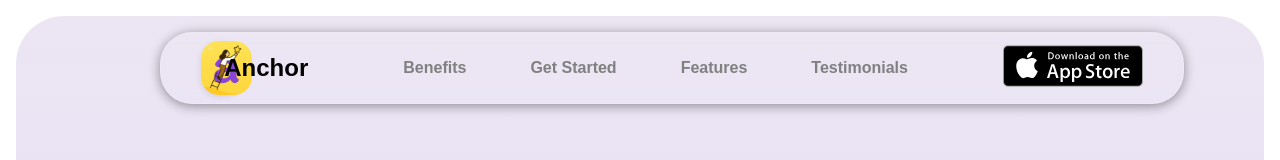
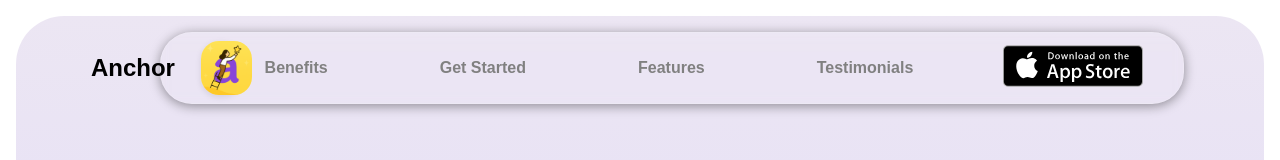
Before and after one commit to HemaDeekshitha/Anchor, a Next.js app in the folder web-frontend/anchor-web/: page / in a window 1280 px wide. Shown: the top 160 px of the page. Built offline with nearby package versions, Linux system fonts and the light colour scheme.

Commit message:
feat: Update layout metadata and adjust menu spacing for improved design

```diff
--- a/web-frontend/anchor-web/src/app/LandingPage/Header/Header.module.css
+++ b/web-frontend/anchor-web/src/app/LandingPage/Header/Header.module.css
@@ -52,7 +52,7 @@
 }
 .menu {
   display: flex;
-  gap: 2rem;
+  gap: 5rem;
 
 }
 .menuH {
@@ -60,7 +60,7 @@
   font-weight: bold;
   cursor: pointer;
   font-size: x-large;
-  margin-left: -7rem;
+  margin-left: -15rem;
 }
 
 .menuP {
--- a/web-frontend/anchor-web/src/app/layout.tsx
+++ b/web-frontend/anchor-web/src/app/layout.tsx
@@ -13,8 +13,8 @@ const geistMono = Geist_Mono({
 });
 
 export const metadata: Metadata = {
-  title: "Create Next App",
-  description: "Generated by create next app",
+  title: "Anchor",
+  description: "Its the clarity you deserve",
 };
 
 export default function RootLayout({
```
